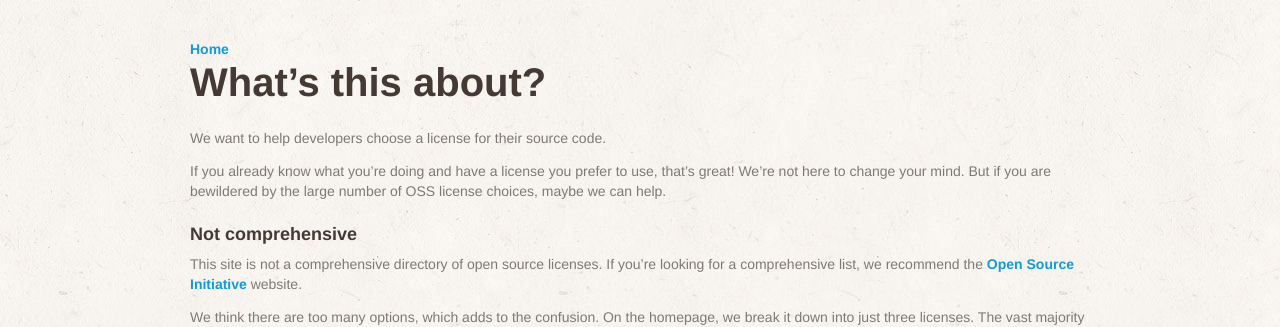
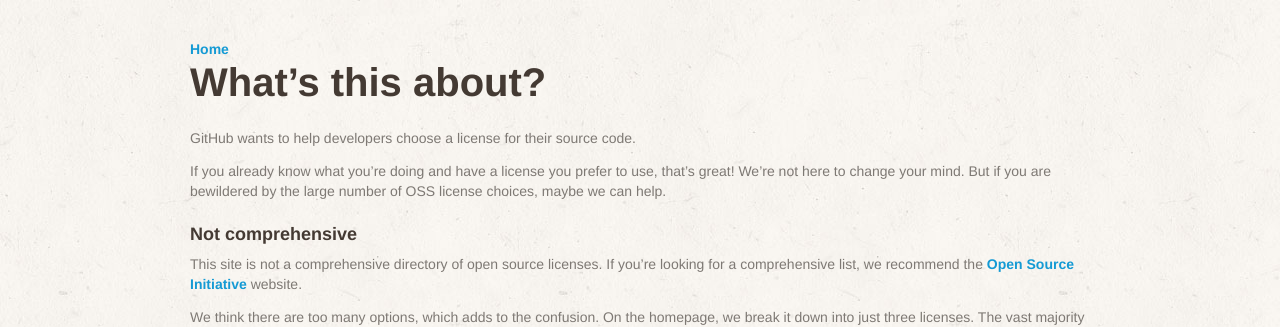
Before and after one commit to github/choosealicense.com, a Jekyll site: the page built from about.md, in a window 1280 px wide. Shown: the top 327 px of the page. Built offline with Jekyll 4.4.1, drawn with Linux system fonts in a browser that asks for light colours; some web fonts are replaced.

Commit message:
s/we want/GitHub wants/ in about.md, props @haacked

```diff
--- a/about.md
+++ b/about.md
@@ -5,7 +5,7 @@
 title: What&#8217;s this about?
 ---
 
-We want to help developers choose a license for their source code.
+GitHub wants to help developers choose a license for their source code.
 
 If you already know what you&#8217;re doing and have a license you prefer to use, that&#8217;s great! We&#8217;re not here to change your mind. But if you are bewildered by the large number of OSS license choices, maybe we can help.
 
```
